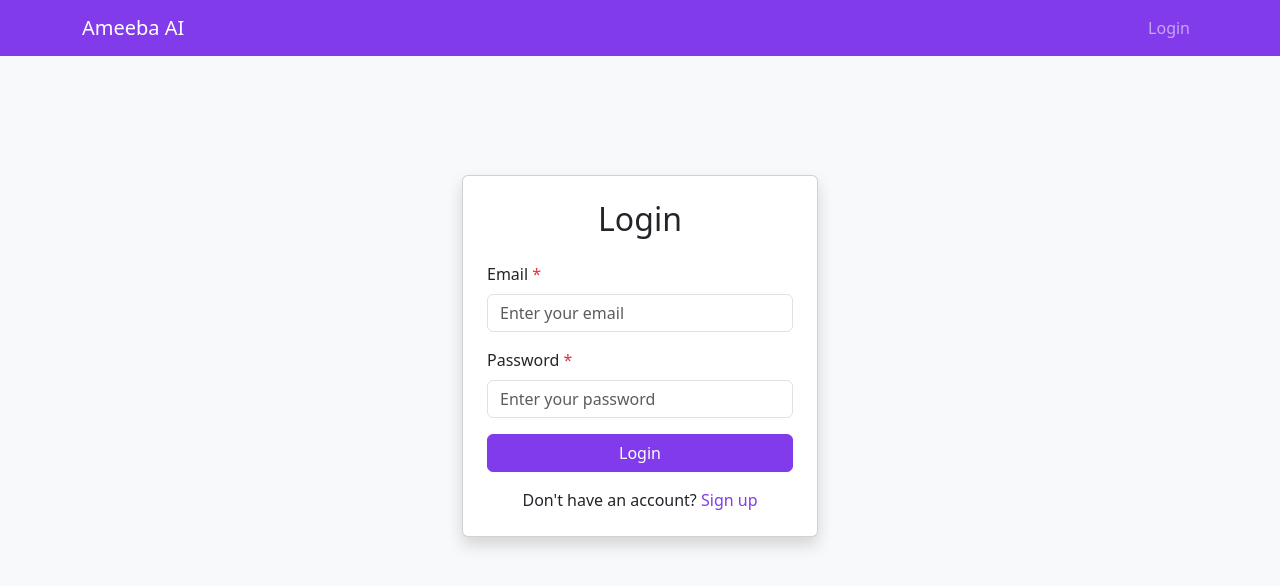
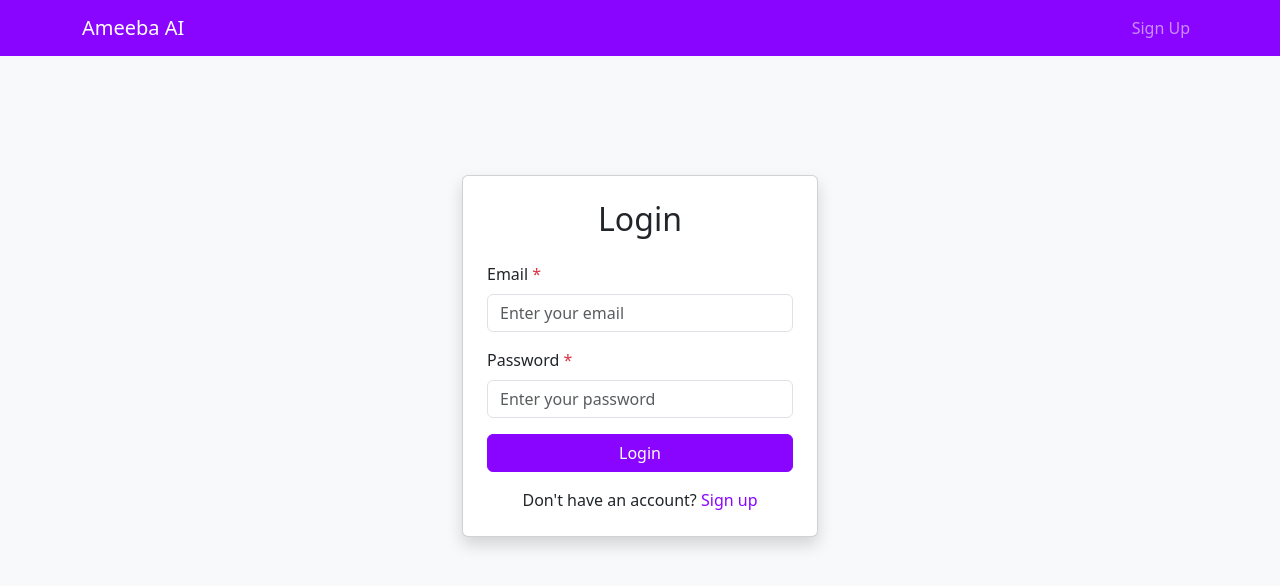
Before and after one commit to himanshu3553/ameeba-ai-ui, a React (Vite) app: page /login in a window 1280 px wide. Shown: the top 586 px of the page. Built offline with nearby package versions, Linux system fonts and the light colour scheme.

Commit message:
Branding color change

```diff
--- a/src/App.jsx
+++ b/src/App.jsx
@@ -1,4 +1,4 @@
-import { BrowserRouter as Router, Routes, Route, Navigate, Link } from 'react-router-dom';
+import { BrowserRouter as Router, Routes, Route, Navigate, Link, useLocation } from 'react-router-dom';
 import 'bootstrap/dist/css/bootstrap.min.css';
 import 'bootstrap/dist/js/bootstrap.bundle.min.js';
 import './styles/custom.css';
@@ -14,6 +14,9 @@ import ProtectedRoute from './components/Common/ProtectedRoute';
 
 const Navbar = () => {
   const { user, logout, isAuthenticated } = useAuth();
+  const location = useLocation();
+  const isLoginPage = location.pathname === '/login';
+  const isSignupPage = location.pathname === '/signup';
 
   return (
     <nav className="navbar navbar-expand-lg navbar-dark bg-primary">
@@ -75,11 +78,25 @@ const Navbar = () => {
             </ul>
           ) : (
             <ul className="navbar-nav ms-auto">
-              <li className="nav-item">
-                <Link className="nav-link" to="/login">
-                  Login
-                </Link>
-              </li>
+              {isLoginPage ? (
+                <li className="nav-item">
+                  <Link className="nav-link" to="/signup">
+                    Sign Up
+                  </Link>
+                </li>
+              ) : isSignupPage ? (
+                <li className="nav-item">
+                  <Link className="nav-link" to="/login">
+                    Login
+                  </Link>
+                </li>
+              ) : (
+                <li className="nav-item">
+                  <Link className="nav-link" to="/login">
+                    Login
+                  </Link>
+                </li>
+              )}
             </ul>
           )}
         </div>
--- a/src/components/Home/Home.jsx
+++ b/src/components/Home/Home.jsx
@@ -528,15 +528,16 @@ const Home = () => {
                     <button
                       key={prompt._id}
                       type="button"
-                      className="list-group-item list-group-item-action border-0"
+                      className={`list-group-item list-group-item-action border-0 prompt-item-hover ${selectedPromptId === prompt._id ? 'selected' : ''}`}
                       onClick={() => handlePromptClick(prompt._id)}
                       style={{
                         cursor: 'pointer',
                         borderLeft: selectedPromptId === prompt._id ? '3px solid #6c757d' : '3px solid transparent',
-                        backgroundColor: selectedPromptId === prompt._id ? '#f8f9fa' : 'transparent',
+                        backgroundColor: selectedPromptId === prompt._id ? '#F5F0FF' : 'transparent',
                         padding: '0.75rem 1rem',
                         minHeight: '80px',
                         position: 'relative',
+                        transition: 'background-color 0.2s ease',
                       }}
                     >
                       <div className="d-flex justify-content-between align-items-center">
@@ -688,18 +689,19 @@ const Home = () => {
                         <button
                           key={version._id}
                           type="button"
-                          className="list-group-item list-group-item-action border-0"
+                          className={`list-group-item list-group-item-action border-0 version-item-hover ${selectedVersionId === version._id ? 'selected' : ''}`}
                           onClick={() => handleVersionClick(version._id)}
                           style={{
                             cursor: 'pointer',
                             borderLeft:
                               selectedVersionId === version._id ? '3px solid #6c757d' : '3px solid transparent',
-                            backgroundColor: selectedVersionId === version._id ? '#f8f9fa' : 'transparent',
+                            backgroundColor: selectedVersionId === version._id ? '#F5F0FF' : 'transparent',
                             padding: '0.75rem 1rem',
                             minHeight: '80px',
                             position: 'relative',
                             overflow: 'hidden',
                             width: '100%',
+                            transition: 'background-color 0.2s ease',
                           }}
                         >
                           <div className="d-flex justify-content-between align-items-start" style={{ width: '100%', minWidth: 0 }}>
--- a/src/styles/custom.css
+++ b/src/styles/custom.css
@@ -1,27 +1,27 @@
 /* Custom Primary Color Override for Bootstrap 5 */
 :root {
-  --bs-primary: #813BEA;
-  --bs-primary-rgb: 129, 59, 234;
-  --bs-primary-text-emphasis: #502594;
-  --bs-primary-bg-subtle: #f0e7fc;
-  --bs-primary-border-subtle: #e1cff9;
+  --bs-primary: #8A05FF;
+  --bs-primary-rgb: 138, 5, 255;
+  --bs-primary-text-emphasis: #5700A3;
+  --bs-primary-bg-subtle: #f0e5ff;
+  --bs-primary-border-subtle: #e1cbff;
 }
 
 /* Override Bootstrap primary color classes */
 .btn-primary {
   --bs-btn-color: #fff;
-  --bs-btn-bg: #813BEA;
-  --bs-btn-border-color: #813BEA;
+  --bs-btn-bg: #8A05FF;
+  --bs-btn-border-color: #8A05FF;
   --bs-btn-hover-color: #fff;
-  --bs-btn-hover-bg: #6d2fc7;
-  --bs-btn-hover-border-color: #6d2fc7;
-  --bs-btn-focus-shadow-rgb: 129, 59, 234;
+  --bs-btn-hover-bg: #7004CC;
+  --bs-btn-hover-border-color: #7004CC;
+  --bs-btn-focus-shadow-rgb: 138, 5, 255;
   --bs-btn-active-color: #fff;
-  --bs-btn-active-bg: #6d2fc7;
-  --bs-btn-active-border-color: #6d2fc7;
+  --bs-btn-active-bg: #7004CC;
+  --bs-btn-active-border-color: #7004CC;
   --bs-btn-disabled-color: #fff;
-  --bs-btn-disabled-bg: #813BEA;
-  --bs-btn-disabled-border-color: #813BEA;
+  --bs-btn-disabled-bg: #8A05FF;
+  --bs-btn-disabled-border-color: #8A05FF;
 }
 
 .bg-primary {
@@ -41,108 +41,120 @@
 
 /* Navbar primary background */
 .navbar-dark.bg-primary {
-  background-color: #813BEA !important;
+  background-color: #8A05FF !important;
 }
 
 /* Link primary color */
 a.text-primary:hover,
 a.text-primary:focus {
-  color: #6d2fc7 !important;
+  color: #7004CC !important;
 }
 
 /* Form controls focus state */
 .form-control:focus,
 .form-select:focus {
-  border-color: #813BEA;
-  box-shadow: 0 0 0 0.25rem rgba(129, 59, 234, 0.25);
+  border-color: #8A05FF;
+  box-shadow: 0 0 0 0.25rem rgba(138, 5, 255, 0.25);
 }
 
 /* Checkbox and radio primary color */
 .form-check-input:checked {
-  background-color: #813BEA;
-  border-color: #813BEA;
+  background-color: #8A05FF;
+  border-color: #8A05FF;
 }
 
 .form-check-input:focus {
-  border-color: #813BEA;
-  box-shadow: 0 0 0 0.25rem rgba(129, 59, 234, 0.25);
+  border-color: #8A05FF;
+  box-shadow: 0 0 0 0.25rem rgba(138, 5, 255, 0.25);
 }
 
 /* Dropdown primary items */
 .dropdown-item.active,
 .dropdown-item:active {
-  background-color: #813BEA;
+  background-color: #8A05FF;
 }
 
 /* Pagination primary */
 .page-link {
-  color: #813BEA;
+  color: #8A05FF;
 }
 
 .page-link:hover {
-  color: #6d2fc7;
+  color: #7004CC;
 }
 
 .page-item.active .page-link {
-  background-color: #813BEA;
-  border-color: #813BEA;
+  background-color: #8A05FF;
+  border-color: #8A05FF;
 }
 
 /* Badge primary */
 .badge.bg-primary {
-  background-color: #813BEA !important;
+  background-color: #8A05FF !important;
 }
 
 /* Alert primary */
 .alert-primary {
-  --bs-alert-color: #502594;
-  --bs-alert-bg: #f0e7fc;
-  --bs-alert-border-color: #e1cff9;
-  --bs-alert-link-color: #3d1c6f;
+  --bs-alert-color: #5700A3;
+  --bs-alert-bg: #f0e5ff;
+  --bs-alert-border-color: #e1cbff;
+  --bs-alert-link-color: #42007A;
 }
 
 /* Progress bar primary */
 .progress-bar.bg-primary {
-  background-color: #813BEA !important;
+  background-color: #8A05FF !important;
 }
 
 /* List group primary */
 .list-group-item-primary {
-  color: #502594;
-  background-color: #f0e7fc;
+  color: #5700A3;
+  background-color: #f0e5ff;
 }
 
 .list-group-item-primary.list-group-item-action:hover,
 .list-group-item-primary.list-group-item-action:focus {
-  color: #502594;
-  background-color: #e1cff9;
+  color: #5700A3;
+  background-color: #e1cbff;
 }
 
 .list-group-item-primary.list-group-item-action.active {
   color: #fff;
-  background-color: #813BEA;
-  border-color: #813BEA;
+  background-color: #8A05FF;
+  border-color: #8A05FF;
 }
 
 /* Table primary */
 .table-primary {
   --bs-table-color: #000;
-  --bs-table-bg: #f0e7fc;
-  --bs-table-border-color: #e1cff9;
-  --bs-table-striped-bg: #e6d9f8;
+  --bs-table-bg: #f0e5ff;
+  --bs-table-border-color: #e1cbff;
+  --bs-table-striped-bg: #e6d1ff;
   --bs-table-striped-color: #000;
-  --bs-table-active-bg: #e1cff9;
+  --bs-table-active-bg: #e1cbff;
   --bs-table-active-color: #000;
-  --bs-table-hover-bg: #e6d9f8;
+  --bs-table-hover-bg: #e6d1ff;
   --bs-table-hover-color: #000;
 }
 
 /* Spinner primary */
 .spinner-border-primary {
-  --bs-spinner-color: #813BEA;
+  --bs-spinner-color: #8A05FF;
 }
 
 /* Toast primary (if needed) */
 .toast.bg-primary {
-  background-color: #813BEA !important;
+  background-color: #8A05FF !important;
 }
+
+/* Home page - Prompt and Version hover effects */
+.prompt-item-hover:hover:not(.selected),
+.version-item-hover:hover:not(.selected) {
+  background-color: #F0F0F0 !important;
+}
+
+/* Ensure selected items maintain their color even on hover */
+.prompt-item-hover.selected:hover,
+.version-item-hover.selected:hover {
+  background-color: #F5F0FF !important;
+}
```
